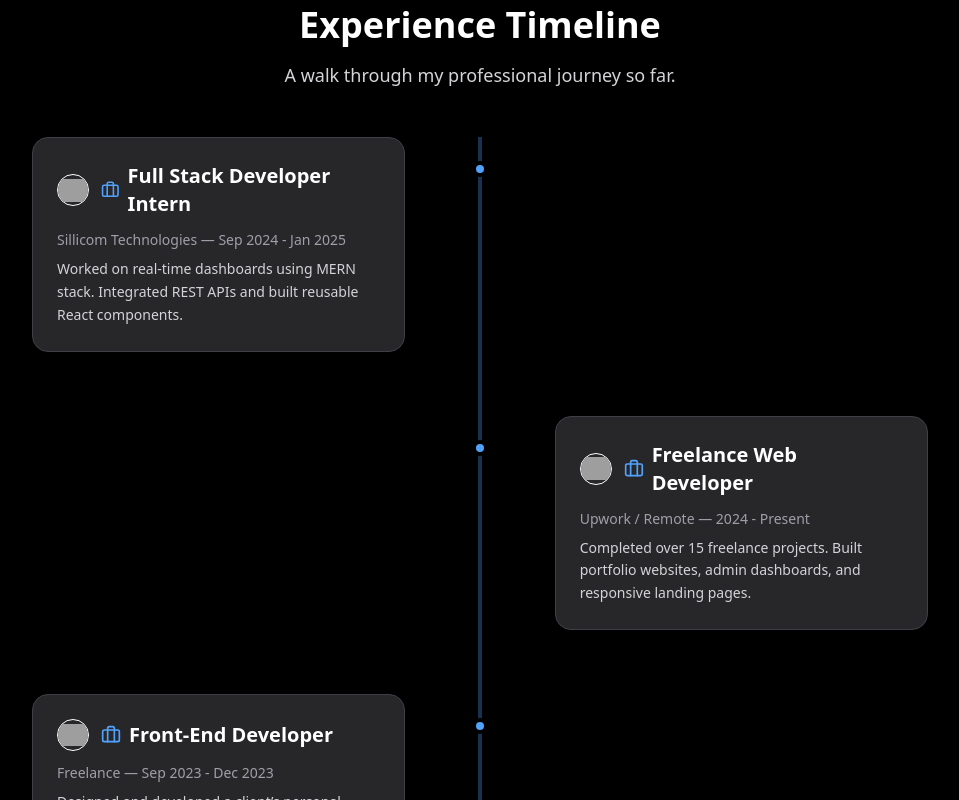
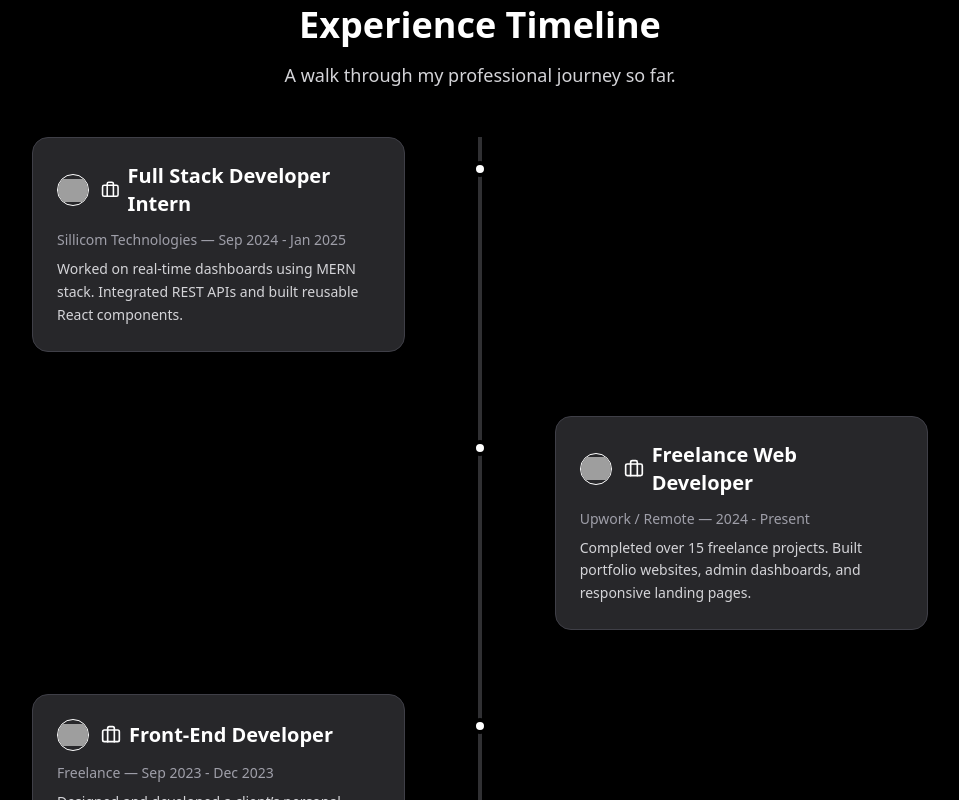
Before and after one commit to meali029/Portfolio, a React (Vite) app: page / in a window 1280 px wide. Shown: the part 3060-3860 px from the top of the page, without its empty margins (160-1119 px from the left). Built offline with nearby package versions, Linux system fonts and the light colour scheme; grey boxes are pictures that could not be loaded.

Commit message:
color change of timeline

```diff
--- a/src/components/Experience/Experience.jsx
+++ b/src/components/Experience/Experience.jsx
@@ -52,7 +52,7 @@ const Experience = ({ darkMode }) => {
         {/* Vertical timeline line */}
         <div
           className={`absolute top-0 left-6 md:left-1/2 transform md:-translate-x-1/2 h-full w-1 ${
-            darkMode ? "bg-blue-400/30" : "bg-blue-600/20"
+            darkMode ? "bg-zinc-400/30" : "bg-zinc-600/20"
           }`}
         ></div>
 
@@ -73,8 +73,8 @@ const Experience = ({ darkMode }) => {
               <div
                 className={`absolute left-5 md:left-1/2 transform md:-translate-x-1/2 top-6 w-4 h-4 rounded-full border-4 z-20 ${
                   darkMode
-                    ? "bg-blue-400 border-black"
-                    : "bg-blue-600 border-white"
+                    ? "bg-white border-black"
+                    : "bg-zinc-900 border-white"
                 }`}
               />
 
@@ -97,7 +97,7 @@ const Experience = ({ darkMode }) => {
                   {/* Role and Icon */}
                   <div className="flex items-center gap-2">
                     <Briefcase
-                      className={darkMode ? "text-blue-400" : "text-blue-600"}
+                      className={darkMode ? "text--400" : "text-e-600"}
                       size={20}
                     />
                     <h3 className="text-lg md:text-xl font-semibold">
```
